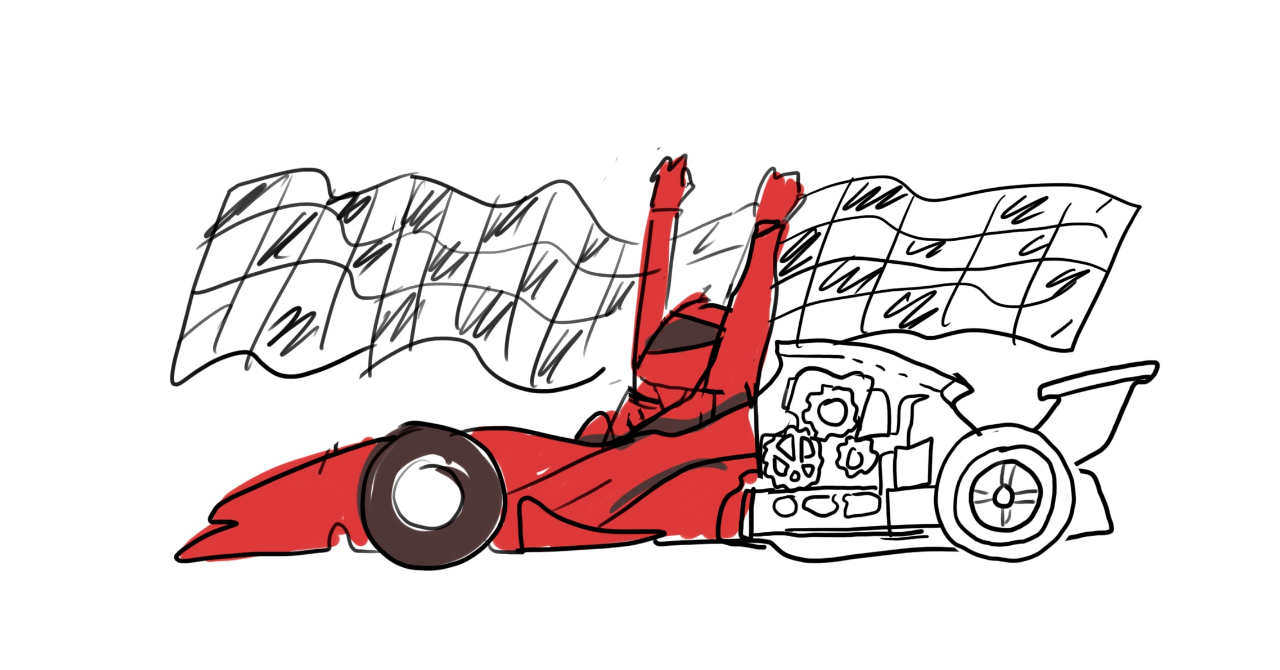
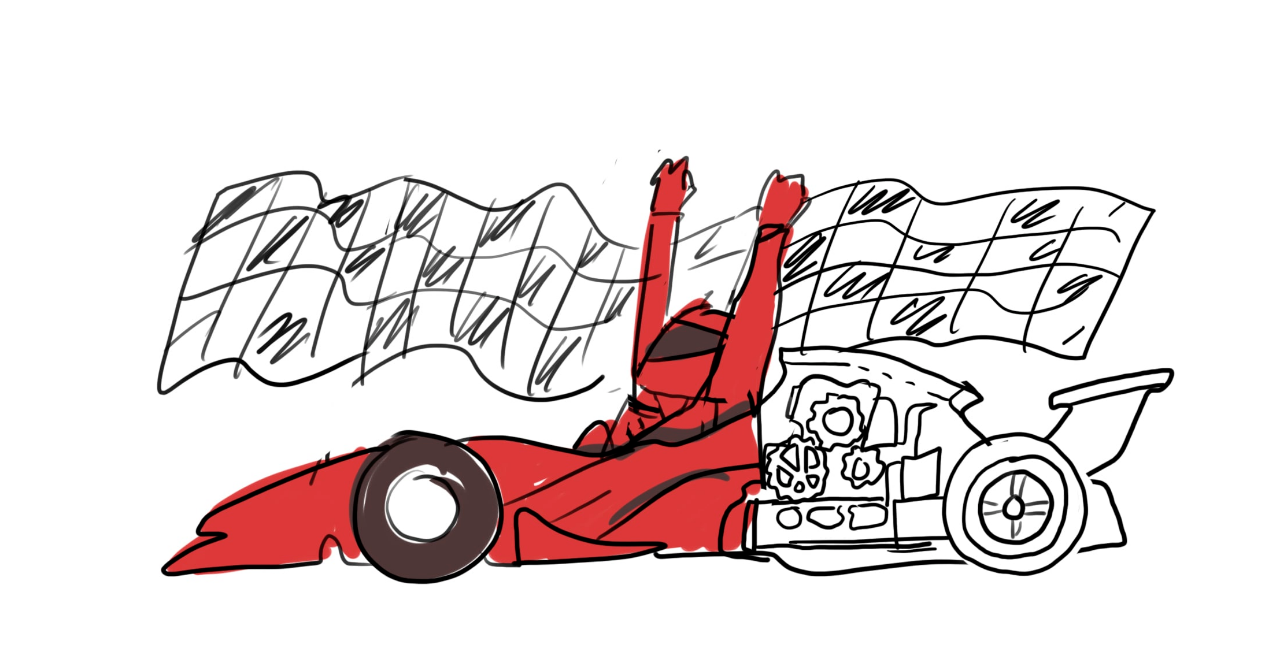
Before and after one commit to Muh-Hasan/Xiir, a Gatsby site: page /home in a window 1280 px wide. Shown: the part 85-755 px from the top of the page. Built offline with nearby package versions, Linux system fonts and the light colour scheme; Gatsby itself is replaced by a stand-in of ours; some packages are replaced by stand-ins of ours.

Commit message:
some updates

```diff
--- a/src/pages/home.js
+++ b/src/pages/home.js
@@ -21,7 +21,7 @@ const Home = () => {
     <div>
       <Header />
       <section className="banner-section container ">
-        <div className="container img-col">
+        <div className="img-col">
               <img src={Idea} alt="nothing" className="img" />
         </div>
         <div className='d-flex justify-content-center'>
```
